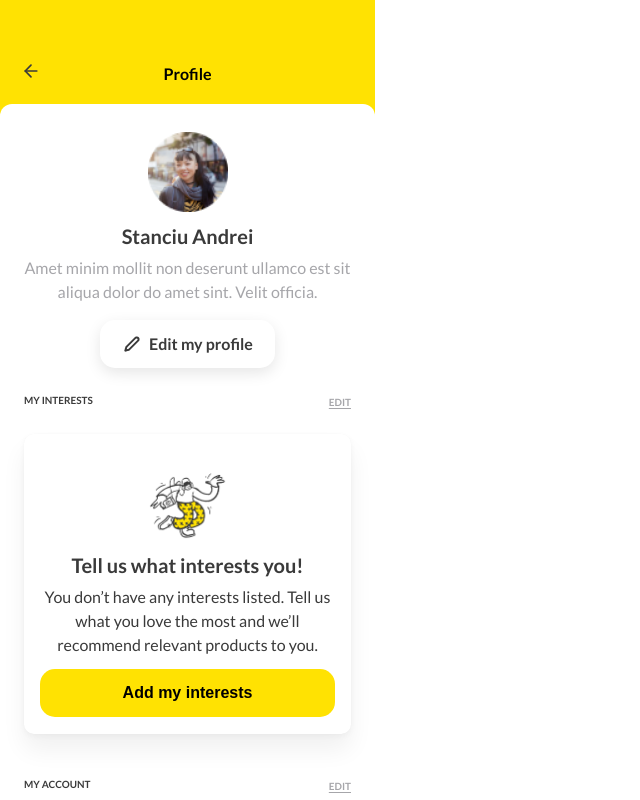
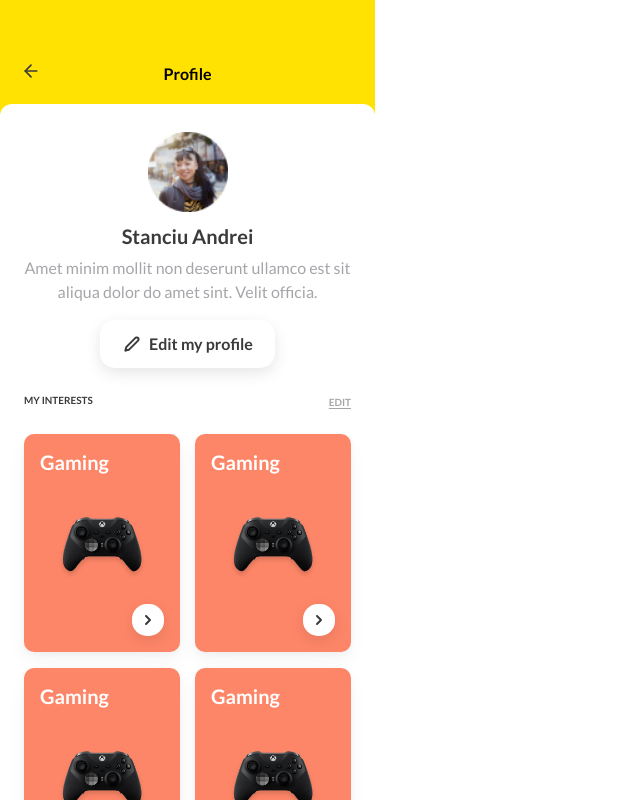
Before and after one commit to Andrei1694/my-shop-app, a React (Vite) app: page /profile in a window 1280 px wide. Both pictures are taken after a click on the button "Add my interests". Shown: the top 800 px of the page, without its empty margins (0-640 px from the left). Built offline with nearby package versions, Linux system fonts and the light colour scheme.

Commit message:
added color card

```diff
--- a/src/components/button.component.jsx
+++ b/src/components/button.component.jsx
@@ -1,6 +1,7 @@
-export default function Button({ className, children, disabled }) {
+export default function Button({ className, children, disabled , onClick}) {
   return (
     <button
+    onClick={onClick}
       disabled={disabled}
       className={`text-center font-bold text-base leading-5 cursor-pointer  rounded-mini h-[48px] [border:none] text-gray80 transition duration-300 ease-in-out ${className} w-full
          ${
--- a/src/pages/Profile.page.jsx
+++ b/src/pages/Profile.page.jsx
@@ -3,6 +3,41 @@ import Button from "../components/button.component";
 import edit from "../assets/edit.png";
 import left from "../assets/left-icon.svg";
 import Slider from "../components/slider.component";
+import { useState } from "react";
+
+const ColorCard2 = ({
+    className = "",
+    color = "bg-accents-red",
+    children = "Gaming",
+  }) => {
+    return (
+      <div
+        className={`shadow-[0px_10px_20px_rgba(0,_0,_0,_0.04),_0px_2px_6px_rgba(0,_0,_0,_0.04),_0px_0px_1px_rgba(0,_0,_0,_0.04)] rounded-3xs ${color} w-[156px] h-[218px] overflow-hidden text-left text-xl text-text-white font-text-label-12px-12 flex flex-col ${className}`}
+      >
+        <b className="leading-[24px] p-4">{children}</b>
+        <div className="flex-1 flex flex-col justify-between items-center">
+          <div className="flex-1 flex items-center justify-center">
+            <img
+              className="max-w-full max-h-full object-contain"
+              alt=""
+              src="/electronics-062@2x.png"
+              width={123}
+              height={72}
+            />
+          </div>
+          <div className="self-end shadow-[0px_5px_15px_rgba(0,_0,_0,_0.1)] w-8 h-8 text-base text-ui-gray-80 rounded-full mb-4 mr-4">
+            <div className="w-full h-full rounded-mini bg-text-white overflow-hidden flex items-center justify-center">
+              <img
+                className="overflow-hidden"
+                alt=""
+                src="/outline-16px--chevronright.svg"
+              />
+            </div>
+          </div>
+        </div>
+      </div>
+    );
+  };
 
 const IconCard = ({ className = "" }) => {
   return (
@@ -46,7 +81,7 @@ const SecondaryButtonDefault1 = ({ className = "" }) => {
   );
 };
 
-const WishlistTellUs = ({ className = "" }) => {
+const AddCard = ({ className = "", children, title, icon, onClick }) => {
   return (
     <section
       className={`shadow-[0px_16px_24px_rgba(0,_0,_0,_0.06),_0px_2px_6px_rgba(0,_0,_0,_0.04),_0px_0px_1px_rgba(0,_0,_0,_0.04)] rounded-3xs bg-ui-white w-[327px] h-[300px] text-center text-xl text-ui-gray-80 font-headings-h6-12px-12 ${className}`}
@@ -57,30 +92,35 @@ const WishlistTellUs = ({ className = "" }) => {
           width={93}
           height={71}
           alt=""
-          src={doodle}
+          src={icon}
         />
-        <b className="leading-[24px] inline-block w-[295px] mb-2">
-          Tell us what interests you!
-        </b>
+        <b className="leading-[24px] inline-block w-[295px] mb-2">{title}</b>
         <p className="text-base leading-[24px] text-text-gray-60 inline-block w-[295px] mb-3">
-          You don’t have any interests listed. Tell us what you love the most
-          and we’ll recommend relevant products to you.
+          {children}
         </p>
 
-        <Button className="max-w-[295px]">Add my interests</Button>
+        <Button className="max-w-[295px]" onClick={onClick}>
+          Add my interests
+        </Button>
       </div>
     </section>
   );
 };
 
 function LoggedInProfile() {
+  const [isIntrests, setIsIntrests] = useState(false);
   return (
     <div className="bg-primary-yellow ">
       <div className="h-[104px] flex flex-col justify-center items-center container max-w-container">
         <div className="flex items-start justify-start mt-16 mb-5 w-full">
-        <h5 className="font-extrabold leading-5 text-base  block mx-auto">Profile</h5>
+          <h5 className="font-extrabold leading-5 text-base  block mx-auto">
+            Profile
+          </h5>
         </div>
-        <img src={left} className="block absolute left-[24px] top-[64px] cursor-pointer" />
+        <img
+          src={left}
+          className="block absolute left-[24px] top-[64px] cursor-pointer"
+        />
       </div>
       <div className="bg-white rounded-t-xl">
         <div className="container max-w-container text-center mb-4 ">
@@ -118,7 +158,25 @@ function LoggedInProfile() {
           </div>
         </div>
         <div className="container max-w-container mb-11">
-          <WishlistTellUs />
+          {!isIntrests && (
+            <AddCard
+              title="Tell us what interests you!"
+              icon={doodle}
+              onClick={() => {
+                console.log("adsda");
+                setIsIntrests(!isIntrests);
+              }}
+            >
+              You don’t have any interests listed. Tell us what you love the
+              most and we’ll recommend relevant products to you.
+            </AddCard>
+          )}
+          {isIntrests && <div className="flex flex-wrap items-start justify-between gap-y-4">
+            <ColorCard2 />
+            <ColorCard2 />
+            <ColorCard2 />
+            <ColorCard2 />
+            </div>}
         </div>
         <div className="container max-w-container mb-16">
           <div className="flex items-start justify-between font-extrabold text-xs mb-4">
```
